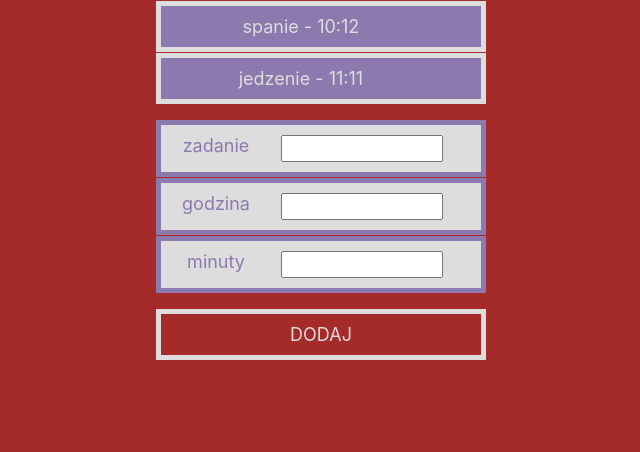
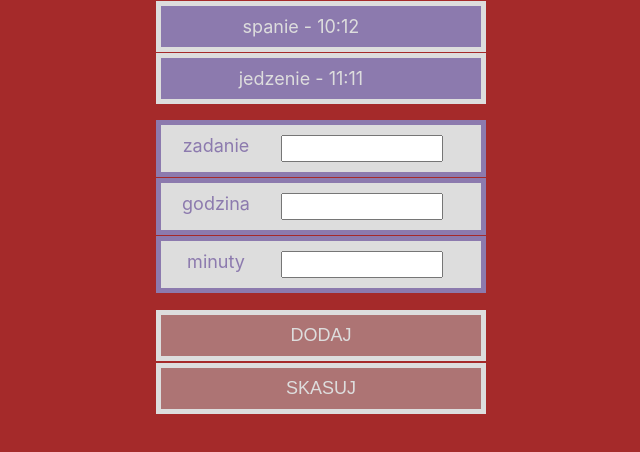
Before and after one commit to JakubKarp/simple-todo-react, a React (Create React App) app: page / in a window 1280 px wide. Shown: the top 452 px of the page, without its empty margins (319-959 px from the left). Built offline with nearby package versions, Linux system fonts and the light colour scheme.

Commit message:
massive changes

```diff
--- a/package.json
+++ b/package.json
@@ -23,7 +23,5 @@
     "not ie <= 11",
     "not op_mini all"
   ],
-  "devDependencies": {
-    "react-flip-move": "^3.0.3"
-  }
+  "devDependencies": {}
 }
--- a/src/App.css
+++ b/src/App.css
@@ -4,9 +4,8 @@ body{
 
 .App {
   text-align: center;
-  display: flex;
-  align-items: center;
-  justify-content: center;
+  display: grid;
+  justify-items: center;
 
 }
 
@@ -34,3 +33,17 @@ body{
   margin-right: 10px;
   cursor: pointer;
 }
+.actionButton {
+  font-size: 18px;
+  width: 330px;
+  background: #a52a2a;
+  border: 5px solid #ddd;
+  padding: 10px;
+  margin: 1px 0;
+  color: #ddd;
+  text-transform: uppercase;
+  cursor: pointer
+}
+.actionButton:disabled{
+  background: #ad7474;
+}
--- a/src/App.js
+++ b/src/App.js
@@ -1,10 +1,9 @@
 import React, { Component } from 'react';
 import uniqid from 'uniqid';
-import FlipMove from 'react-flip-move';
 import './App.css';
 import Tasks from './components/Tasks';
 import Form from './components/Form';
-import Actions from './components/Actions';
+
 
 class App extends Component {
   constructor() {
@@ -15,13 +14,14 @@ class App extends Component {
         {id: 1, name: "jedzenie", hour: 11, minutes: 11}
       ],
       newTask: {
-        id: uniqid(), name: "", hour: "", minutes: ""
+        id: uniqid(), name: "", hour: -1, minutes: -1
       }
     }
     this.newTaskHandler = this.newTaskHandler.bind(this)
     this.saveTaskHandler = this.saveTaskHandler.bind(this)
     this.deleteTaskHandler = this.deleteTaskHandler.bind(this)
     this.editTaskHandler = this.editTaskHandler.bind(this)
+    this.cancelEditTaskHandler = this.cancelEditTaskHandler.bind(this)
   }
 
   newTaskHandler(val) {
@@ -52,7 +52,7 @@ class App extends Component {
       return {
         tasks: updatedEvents,
         newTask: {
-          id: uniqid(), name: "", hour: "", minutes: ""
+          id: uniqid(), name: "", hour: -1, minutes: -1
         }
       }
 
@@ -74,17 +74,21 @@ class App extends Component {
   }
 
   editTaskHandler(id) {
-		console.log("TCL: App -> editTaskHandler -> id", id)
-    //this.state.tasks
-		console.log("TCL: App -> editTaskHandler -> this.state.tasks", this.state.tasks[id])
-    this.setState(prevState => ({
+		this.setState(prevState => ({
       newTask: {...prevState.tasks[id]}
     }))
   }
 
+  cancelEditTaskHandler() {
+    this.setState({
+      newTask: {
+        id: uniqid(), name: "", hour: -1, minutes: -1
+      }
+    })
+  }
+
   render() {
     const tasks = this.state.tasks.map( (el) => {
-      console.log("el.id", el.id);
 
       return <Tasks
         key={el.id}
@@ -100,17 +104,16 @@ class App extends Component {
 
     return (
       <div className="App">
-        <div style={{ position: 'relative' }}>
-          {/* <FlipMove duration={5000} easing="ease-out"> */}
-            {tasks}
-          {/* </FlipMove> */}
+        <div>
+          {tasks}
           <Form
-            newTask={val => this.newTaskHandler(val)}
             name={this.state.newTask.name}
             hour={this.state.newTask.hour}
             minutes={this.state.newTask.minutes}
+            newTask={val => this.newTaskHandler(val)}
+            saveTask={() => this.saveTaskHandler()}
+            cancelEdit={() => this.cancelEditTaskHandler()}
           />
-          <Actions saveTask={() => this.saveTaskHandler()} />
         </div>
       </div>
     );
--- a/src/components/Actions.js
+++ /dev/null
@@ -1,28 +0,0 @@
-import React from 'react';
-
-const Actions = (props) => {
-    const actionContainer = {
-        "margin": "16px 0 0"
-    }
-    const styleActions = {
-        "fontSize": "18px",
-        "width": "300px",
-        "background": "#a52a2a",
-        "border": "5px solid #ddd",
-        "padding": "10px",
-        "margin": "1px 0",
-        "color": "#ddd",
-        "textTransform": "uppercase"
-    }
-
-    return (
-        <div style={actionContainer} >
-            <div onClick={() => props.saveTask()} style={styleActions}>Dodaj</div>
-            {/* <div style={styleActions}>Usuń</div> */}
-        </div>
-    )
-
-
-}
-
-export default Actions;
--- a/src/components/Form.js
+++ b/src/components/Form.js
@@ -1,5 +1,11 @@
 import React from 'react';
-import { isValidNumberInput } from '../utils'
+import {
+    isValidNumberInput,
+    parseInputAsNumber,
+    isValidName,
+    isValidHour,
+    isValidMinutes
+} from '../utils'
 
 const Form = (props) => {
     const formContainer = {
@@ -23,6 +29,14 @@ const Form = (props) => {
         "padding": "4px",
         "width" : "50%"
     }
+    const actionContainer = {
+        "margin": "16px 0 0",
+        "display": "grid",
+        "justifyItems": "center"
+    }
+
+    const isFormValid = isValidName(props.name) && isValidHour(props.hour) && isValidMinutes(props.minutes);
+	const isFormEmpty = props.name === "" && props.hour === -1 && props.minutes === -1;
 
     return (
         <div style={formContainer}>
@@ -45,9 +59,9 @@ const Form = (props) => {
                     type="tel"
                     id="hour"
                     name="hour"
-                    value={props.hour}
+                    value={props.hour === -1 ? "" : props.hour}
                     onKeyPress={e => isValidNumberInput(e)}
-                    onChange={e => props.newTask({ [e.target.name]: e.target.value })}
+                    onChange={e => props.newTask({ [e.target.name]: parseInputAsNumber(e.target.value) })}
                 />
             </div>
             <div style={styleForm}>
@@ -57,11 +71,24 @@ const Form = (props) => {
                     type="tel"
                     id="minutes"
                     name="minutes"
-                    value={props.minutes}
+                    value={props.minutes === -1 ? "" : props.minutes}
                     onKeyPress={e => isValidNumberInput(e)}
-                    onChange={e => props.newTask({ [e.target.name]: e.target.value })}
+                    onChange={e => props.newTask({ [e.target.name]: parseInputAsNumber(e.target.value) })}
                 />
             </div>
+            <div style={actionContainer} >
+                <button
+                    className="actionButton"
+                    onClick={() => props.saveTask()}
+                    disabled={!isFormValid}
+                >Dodaj</button>
+                <button
+                    className="actionButton"
+                    onClick={() => props.cancelEdit()}
+                    disabled={isFormEmpty}
+                >Skasuj</button>
+            </div>
+
         </div>
     )
 
--- a/src/utils.js
+++ b/src/utils.js
@@ -5,10 +5,32 @@ export function isValidNumberInput(e) {
 
 //parseInt(e.key, 10)
 // pierwszy argument to jest to, co chcemy sprawdzić - w tym przypadku event na przycisku
-// drugi argument - to sysstem 10, czyli system, w którym chcemy sprawdzić
+// drugi argument - to system 10, czyli system, w którym chcemy sprawdzić
 
 //isNaN = sprawdza boolowsko czy coś jest NaN (nie jest liczbą) -  wtedy daje true.
 // Jeśli jest liczbą daje false
 
 //I tu dzieje się tak: jeśli coś nie jest liczbą to zablokuj (e.preventDefault())
 // standardowe zachowanie - czyliw  tym przypadku możliwość wpisywania w formularz
+
+//nazwa funkcji zaczyna się od "is" - jeśli funkcja ma zwracać true/false
+
+
+export function parseInputAsNumber(val) {
+    if (val === "") return -1;
+    return parseInt(val, 10);
+}
+
+export function isValidName(val) {
+    if (val.length > 0) return true;
+    return false;
+}
+
+export function isValidHour(val) {
+    if (val >= 0 && val <= 23) return true;
+    return false;
+}
+export function isValidMinutes(val) {
+    if (val >= 0 && val <= 59) return true;
+    return false;
+}
```
Also changed, not shown: src/components/Tasks.js (+10 -5 lines), 1 other file (tests, documents, lock files or other folders).
